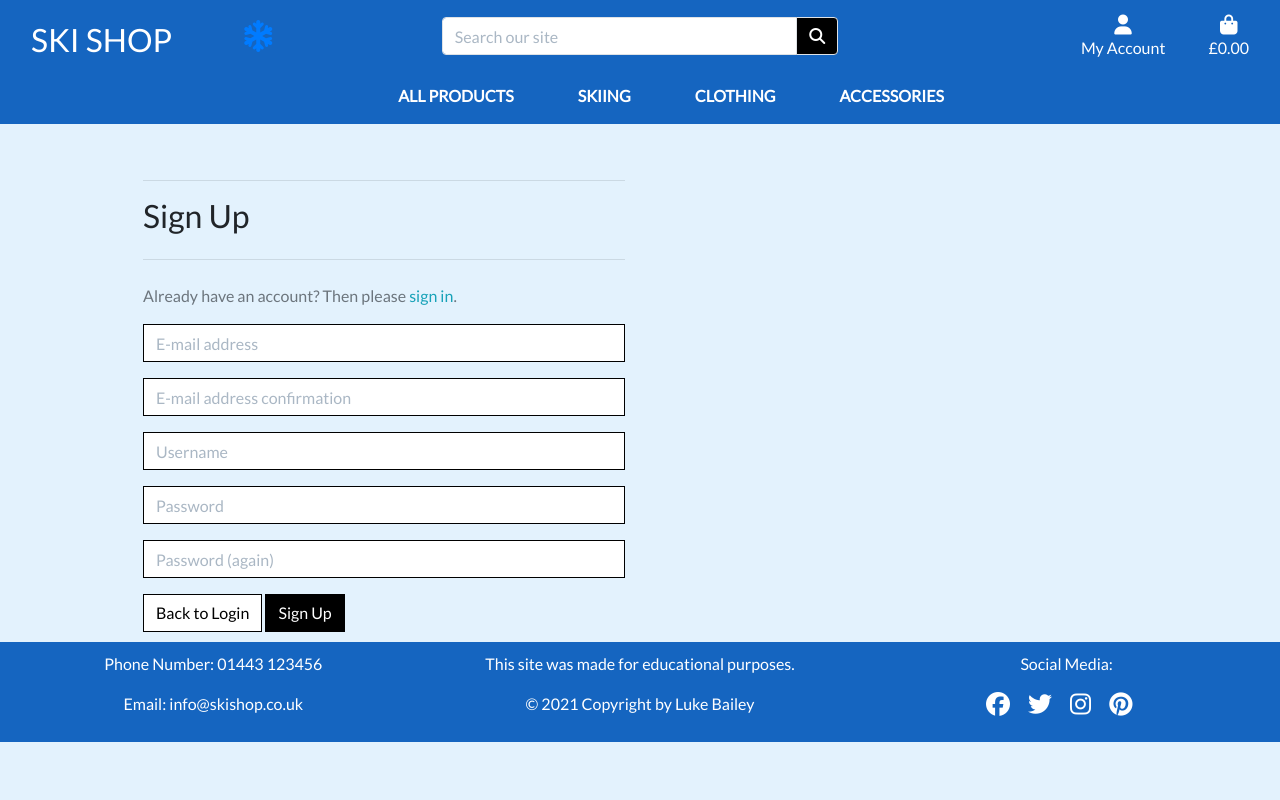
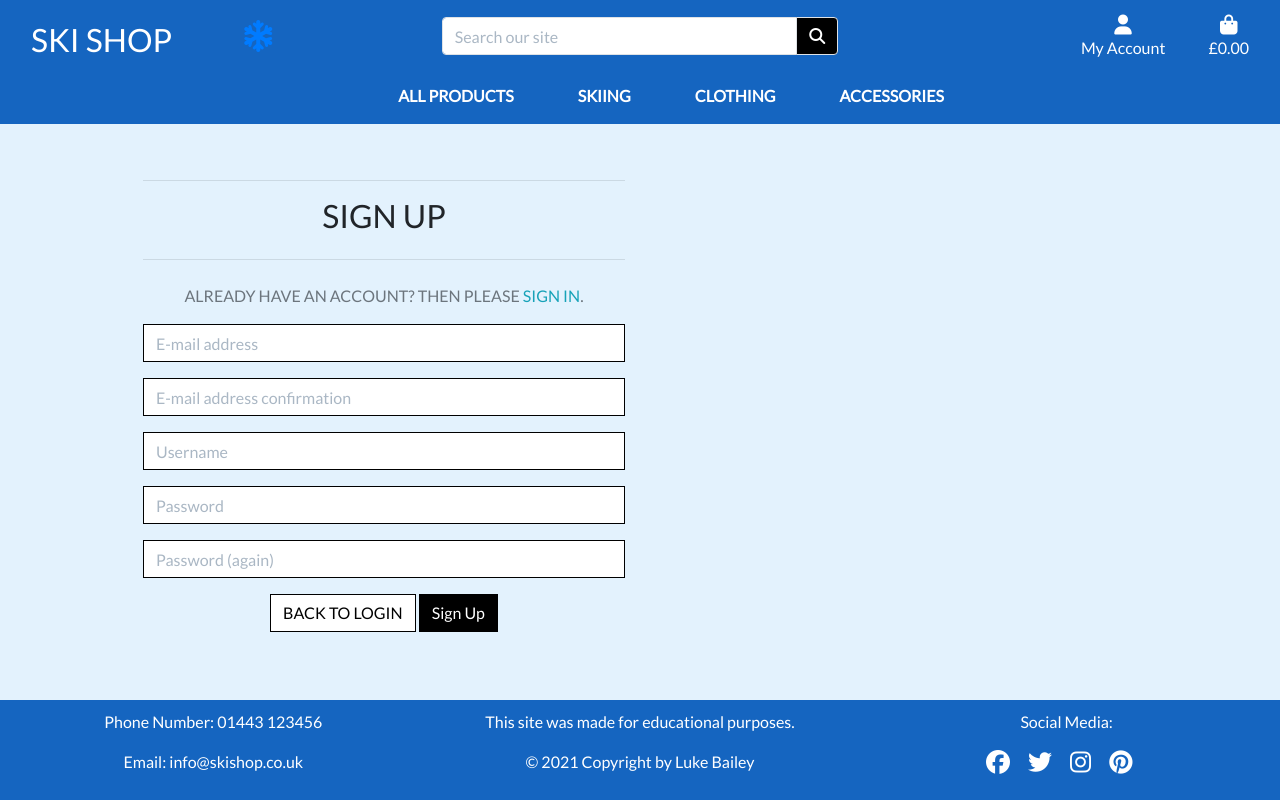
Before and after one commit to Code-Institute-Submissions/baileyl91-MS4_Ski_eCommerce_AprResub, a Django app: page /accounts/signup/ in a window 1280 px wide. Run offline with Django 3.2, Linux system fonts and the light colour scheme; some libraries are stand-ins or nearby versions.

Commit message:
change allauth account pages header to black, center and uppercase

```diff
--- a/static/css/base.css
+++ b/static/css/base.css
@@ -9,6 +9,7 @@ body {
     display: flex;
     min-height: 100vh;
     flex-direction: column;
+    justify-content: space-between;
 }
 
 /* Keep footer at bottom */
@@ -30,6 +31,7 @@ main {
     text-align: center;
 }
 
+
 #footer {
 
     height: 100px;
@@ -39,9 +41,9 @@ main {
     left: 0px;
     right: 0px;
     margin-bottom: 0px;
-    margin-top: 10px;
     padding-top: 10px;
     text-align: center;
+    margin-top: auto;
 }
 
 
--- a/templates/allauth/account/account_inactive.html
+++ b/templates/allauth/account/account_inactive.html
@@ -6,7 +6,7 @@
 
 {% block inner_content %}
 <hr>
-<h2 class="logo-font mb-4">{% trans "Account Inactive" %}</h2>
+<h2 class="text-center text-uppercase mb-4">{% trans "Account Inactive" %}</h2>
 <hr>
 
 <p>{% trans "This account is inactive." %}</p>
--- a/templates/allauth/account/base.html
+++ b/templates/allauth/account/base.html
@@ -4,12 +4,21 @@
     <div class="container header-container">
         <div class="overlay"></div>
         <div class="row">
-            <div class="col-12 col-md-6">
+            <div class="col-12 col-md-6 text-center text-uppercase">
                 <div class="allauth-form-inner-content">
                     {% block inner_content %}
                     {% endblock %}
                 </div>
             </div>
         </div>
+        <div class="row">
+            <div class="col-12">
+                <br class="spacing">
+            </div>
+        </div>
     </div>
+
+
+
+
 {% endblock %}
--- a/templates/allauth/account/email.html
+++ b/templates/allauth/account/email.html
@@ -6,7 +6,7 @@
 
 {% block inner_content %}
     <hr>
-    <h2 class="logo-font mb-4">{% trans "E-mail Addresses" %}</h2>
+    <h2 class="text-center text-uppercase mb-4">{% trans "E-mail Addresses" %}</h2>
     <hr>
 {% if user.emailaddress_set.all %}
 <p>{% trans 'The following e-mail addresses are associated with your account:' %}</p>
--- a/templates/allauth/account/email_confirm.html
+++ b/templates/allauth/account/email_confirm.html
@@ -8,7 +8,7 @@
 
 {% block inner_content %}
 <hr>
-<h2 class="logo-font mb-4">{% trans "Confirm E-mail Address" %}</h2>
+<h2 class="text-center text-uppercase mb-4">{% trans "Confirm E-mail Address" %}</h2>
 <hr>
 
 {% if confirmation %}
--- a/templates/allauth/account/logout.html
+++ b/templates/allauth/account/logout.html
@@ -6,7 +6,7 @@
 
 {% block inner_content %}
 <hr>
-<h2 class="logo-font mb-4">{% trans "Sign Out" %}</h2>
+<h2 class="text-center text-uppercase mb-4">{% trans "Sign Out" %}</h2>
 <hr>
 <p>{% trans 'Are you sure you want to sign out?' %}</p>
 
--- a/templates/allauth/account/password_change.html
+++ b/templates/allauth/account/password_change.html
@@ -6,7 +6,7 @@
 
 {% block inner_content %}
     <hr>
-    <h2 class="logo-font mb-4">{% trans "Change Password" %}</h2>
+    <h2 class="text-center text-uppercase mb-4">{% trans "Change Password" %}</h2>
     <hr>
 
     <form method="POST" action="{% url 'account_change_password' %}" class="password_change">
--- a/templates/allauth/account/password_reset.html
+++ b/templates/allauth/account/password_reset.html
@@ -8,7 +8,7 @@
 {% block inner_content %}
 
     <hr>
-    <h2 class="logo-font mb-4">{% trans "Password Reset" %}</h2>
+    <h2 class="text-center text-uppercase mb-4">{% trans "Password Reset" %}</h2>
     <hr>
     {% if user.is_authenticated %}
     {% include "account/snippets/already_logged_in.html" %}
--- a/templates/allauth/account/password_reset_done.html
+++ b/templates/allauth/account/password_reset_done.html
@@ -7,7 +7,7 @@
 
 {% block inner_content %}
     <hr>
-    <h2 class="logo-font mb-4">{% trans "Password Reset" %}</h2>
+    <h2 class="text-center text-uppercase mb-4">{% trans "Password Reset" %}</h2>
     <hr>
 
     {% if user.is_authenticated %}
--- a/templates/allauth/account/password_reset_from_key.html
+++ b/templates/allauth/account/password_reset_from_key.html
@@ -5,7 +5,7 @@
 
 {% block inner_content %}
     <hr>
-    <h2 class="logo-font mb-4">{% if token_fail %}{% trans "Bad Token" %}{% else %}{% trans "Change Password" %}{% endif %}</h2>
+    <h2 class="text-center text-uppercase mb-4">{% if token_fail %}{% trans "Bad Token" %}{% else %}{% trans "Change Password" %}{% endif %}</h2>
     <hr>
 
     {% if token_fail %}
--- a/templates/allauth/account/password_reset_from_key_done.html
+++ b/templates/allauth/account/password_reset_from_key_done.html
@@ -6,7 +6,7 @@
 
 {% block inner_content %}
     <hr>
-    <h2 class="logo-font mb-4">{% trans "Set Password" %}</h2>
+    <h2 class="text-center text-uppercase mb-4">{% trans "Set Password" %}</h2>
     <hr>
 
     <form method="POST" action="{% url 'account_set_password' %}" class="password_set">
--- a/templates/allauth/account/password_set.html
+++ b/templates/allauth/account/password_set.html
@@ -6,7 +6,7 @@
 
 {% block inner_content %}
     <hr>
-    <h2 class="logo-font mb-4">{% trans "Set Password" %}</h2>
+    <h2 class="text-center text-uppercase mb-4">{% trans "Set Password" %}</h2>
     <hr>
 
     <form method="POST" action="{% url 'account_set_password' %}" class="password_set">
--- a/templates/allauth/account/signup.html
+++ b/templates/allauth/account/signup.html
@@ -6,7 +6,7 @@
 
 {% block inner_content %}
 <hr>
-<h2 class="mb-4">{% trans "Sign Up" %}</h2>
+<h2 class="mb-4 text-center text-uppercase">{% trans "Sign Up" %}</h2>
 <hr>
 
 <p>{% blocktrans %}Already have an account? Then please <a href="{{ login_url }}">sign in</a>.{% endblocktrans %}</p>
--- a/templates/allauth/account/signup_closed.html
+++ b/templates/allauth/account/signup_closed.html
@@ -6,7 +6,7 @@
 
 {% block inner_content %}
 <hr>
-<h2 class="logo-font mb-4">{% trans "Sign Up Closed" %}</h2>
+<h2 class="text-center text-uppercase mb-4">{% trans "Sign Up Closed" %}</h2>
 <hr>
 
 <p>{% trans "We are sorry, but the sign up is currently closed." %}</p>
--- a/templates/allauth/account/verification_sent.html
+++ b/templates/allauth/account/verification_sent.html
@@ -6,7 +6,7 @@
 
 {% block inner_content %}
     <hr>
-    <h2 class="logo-font mb-4">{% trans "Verify Your E-mail Address" %}</h2>
+    <h2 class="text-center text-uppercase mb-4">{% trans "Verify Your E-mail Address" %}</h2>
     <hr>
 
     <p>{% blocktrans %}We have sent an e-mail to you for verification. Follow the link provided to finalize the signup process. Please contact us if you do not receive it within a few minutes.{% endblocktrans %}</p>
--- a/templates/allauth/account/verified_email_required.html
+++ b/templates/allauth/account/verified_email_required.html
@@ -6,7 +6,7 @@
 
 {% block inner_content %}
 <hr>
-<h2 class="logo-font mb-4">{% trans "Verify Your E-mail Address" %}</h2>
+<h2 class="text-center text-uppercase mb-4">{% trans "Verify Your E-mail Address" %}</h2>
 <hr>
 
 {% url 'account_email' as email_url %}
```
